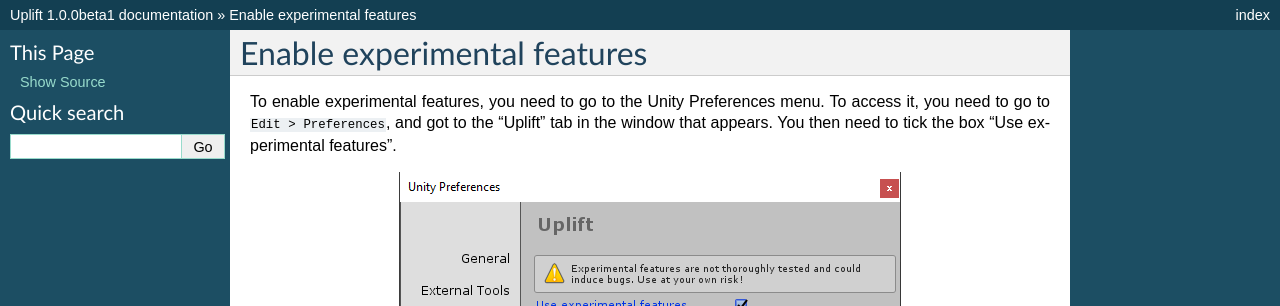
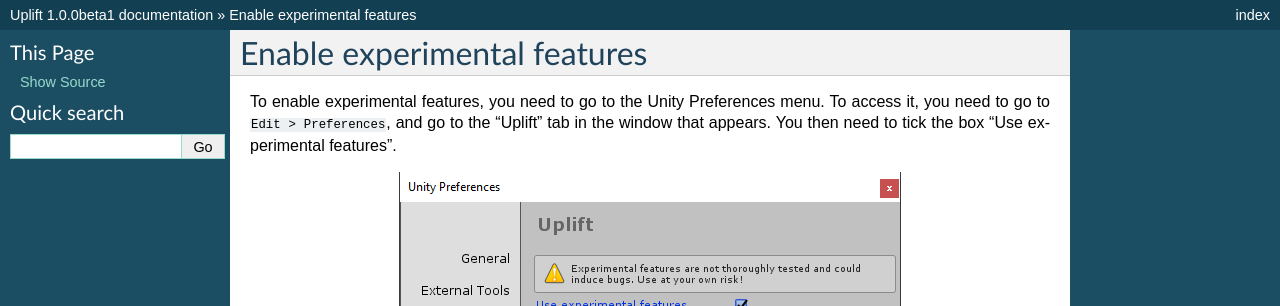
Before and after one commit to DragonBox/uplift-documentation, a Sphinx documentation site: the page built from source/howto/experimental_features.rst, in a window 1280 px wide. Shown: the top 306 px of the page. Built offline with Sphinx 7.4.7, drawn with Linux system fonts in a browser that asks for light colours.

Commit message:
Fix typo in experimental_features.rst

```diff
--- a/source/howto/experimental_features.rst
+++ b/source/howto/experimental_features.rst
@@ -4,10 +4,10 @@
 ============================
 
 To enable experimental features, you need to go to the Unity Preferences menu.
-To access it, you need to go to ``Edit > Preferences``, and got to the "Uplift" tab in the window that appears.
+To access it, you need to go to ``Edit > Preferences``, and go to the "Uplift" tab in the window that appears.
 You then need to tick the box "Use experimental features".
 
 .. image:: ../assets/experimental_features.png
    :scale: 100 %
-   :alt: experimental features tickbox
+   :alt: experimental features window
    :align: center
```
